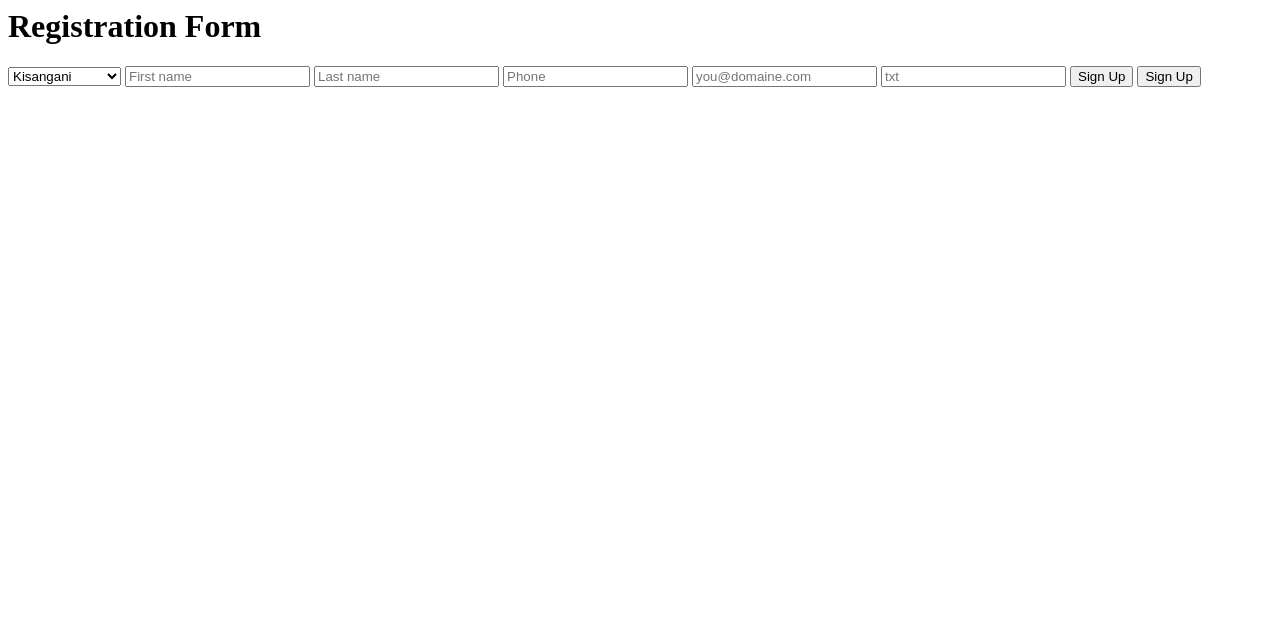
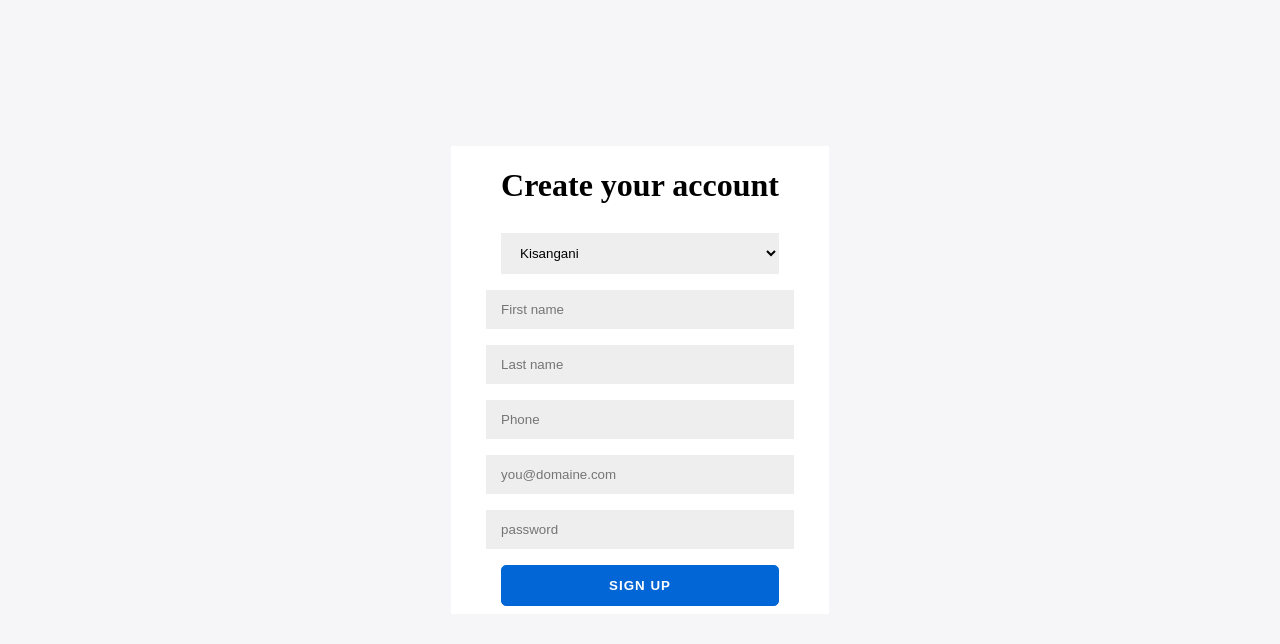
Before and after one commit to Bam92/quickCredit, a plain HTML site: page UI/signup.html in a window 1280 px wide. Drawn offline with Linux system fonts and the light colour scheme.

Commit message:
Style (authentification): format the registration form [#165413044]
Style the form using css

```diff
--- a/UI/signup.html
+++ b/UI/signup.html
@@ -1,6 +1,14 @@
-<div class="form-container sign-up-container">
+<!DOCTYPE html>
+<html lang="en">
+<head>
+   <meta charset="UTF-8">
+   <title>Enter personal details</title>
+   <link rel="stylesheet" href="style.css">
+</head>
+<body>
+  <div class="form-container sign-up-container">
    <form action="#">
-      <h1>Registration Form</h1>
+      <h1>Create your account</h1>
 
       <select name="cities" id="cities">
         <option value="" disabled>Select your city</option>
@@ -19,10 +27,11 @@
       <input type="text" placeholder="Last name">
       <input type="text" placeholder="Phone">
       <input type="email" placeholder="you@domaine.com">
-      <input type="password" placeholder="txt">
+      <input type="password" placeholder="password">
 
       <input type="submit" value="Sign Up">
-      <button>Sign Up</button>
 
    </form>
 </div>
+</body>
+</html>
--- /dev/null
+++ b/UI/style.css
@@ -0,0 +1,40 @@
+body {
+   background: #f6f5f7;
+   display: flex;
+   justify-content: center;
+   align-items: center;
+   flex-direction: column;
+   height: 100vh;
+   margin: -20px 0 50px;
+}
+
+form {
+   display: flex;
+   align-items: center;
+   justify-content: center;
+   flex-direction: column;
+   padding: 0 50px;
+   height: 100%;
+   background: #FFFFFF;
+}
+
+input, select {
+	background-color: #eee;
+	border: none;
+	padding: 12px 15px;
+	margin: 8px 0;
+	width: 100%;
+}
+
+input[type="submit"] {
+   background: #0366d6;
+   letter-spacing: 1px;
+   text-transform: uppercase;
+   color: #FFFFFF;
+   width: 100%;
+   border-radius: 5px;
+   border: 1px solid #0366d6;
+   letter-spacing: 1px;
+   transition: transform 80ms ease-in;
+   font-weight: bold;
+}
```
